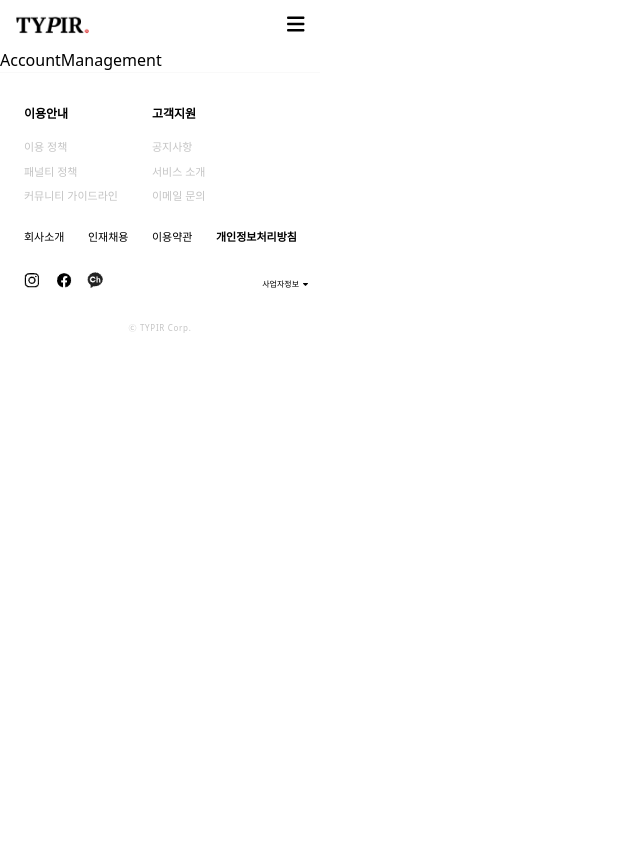
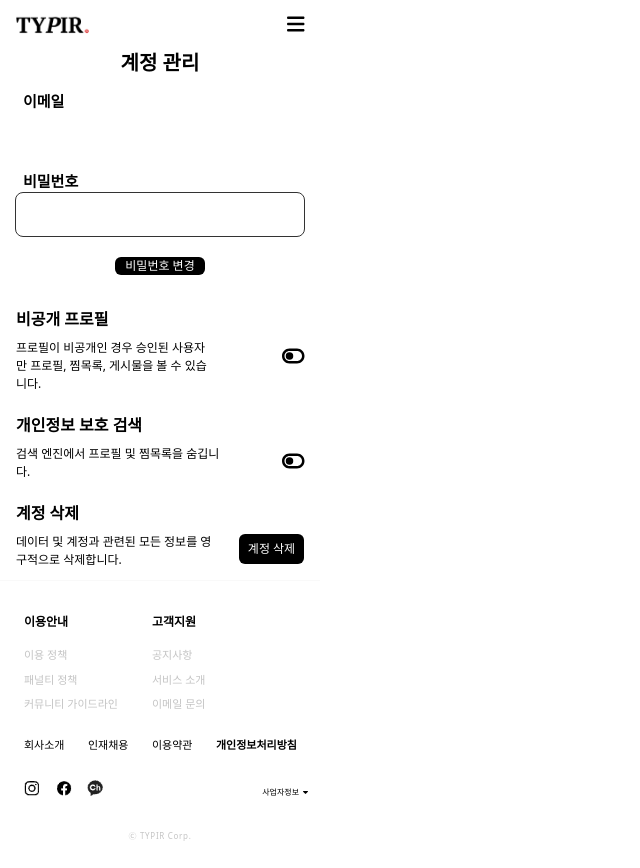
Before and after one commit to iamjinpark/TYPIR, a React (Vite) app: page /mypage/account in a window 1280 px wide. Shown: the whole page, without its empty margins (0-640 px from the left). Before the commit the page ends 800 px from the top, so only its background shows below. Built offline with nearby package versions, Linux system fonts and the light colour scheme; a web font is replaced by a local one.

Commit message:
🎨 [modify] AccountManagement 컴포넌트 UI 구현 #32

```diff
--- a/src/pages/AccountManagement/AccountManagement.jsx
+++ b/src/pages/AccountManagement/AccountManagement.jsx
@@ -1,4 +1,38 @@
+import CommonButton from '@/atoms/CommonButton/CommonButton';
+import CommonInput from '@/atoms/CommonInput/CommonInput';
+import TextContents from '@/atoms/TextContents/TextContents';
+import { FontAwesomeIcon } from '@fortawesome/react-fontawesome';
+import { faToggleOff, faToggleOn } from '@fortawesome/free-solid-svg-icons';
+
 function AccountManagement() {
-  return <div>AccountManagement</div>;
+  return (
+    <div className="w-[320px] h-[500px] bg-white flex flex-col items-center mb-8">
+      <TextContents text="계정 관리" fontWeight="font-bold" fontSize="text-[20px]" />
+      <CommonInput text="이메일" borderColor="border-transparent" />
+      <CommonInput text="비밀번호" borderColor="border-content" />
+      <CommonButton text="비밀번호 변경" width="w-[90px]" height="h-[33px]" margin="mt-5" />
+      <div className="w-[288px] flex items-center justify-between mt-8">
+        <div className="flex flex-col w-[200px] gap-2">
+          <TextContents text="비공개 프로필" fontWeight="font-bold" fontSize="text-[16px]" />
+          <TextContents text="프로필이 비공개인 경우 승인된 사용자만 프로필, 찜목록, 게시물을 볼 수 있습니다." />
+        </div>
+        <FontAwesomeIcon icon={faToggleOff} size="lg" className="mt-3" />
+      </div>
+      <div className="w-[288px] flex items-center justify-between mt-5">
+        <div className="flex flex-col w-[210px] gap-2">
+          <TextContents text="개인정보 보호 검색" fontWeight="font-bold" fontSize="text-[16px]" />
+          <TextContents text="검색 엔진에서 프로필 및 찜목록을 숨깁니다." />
+        </div>
+        <FontAwesomeIcon icon={faToggleOff} size="lg" className="mt-7" />
+      </div>
+      <div className="w-[288px] flex items-center justify-between mt-5">
+        <div className="flex flex-col w-[200px] gap-2">
+          <TextContents text="계정 삭제" fontWeight="font-bold" fontSize="text-[16px]" />
+          <TextContents text="데이터 및 계정과 관련된 모든 정보를 영구적으로 삭제합니다." />
+        </div>
+        <CommonButton text="계정 삭제" width="w-[65px]" margin="mt-7" />
+      </div>
+    </div>
+  );
 }
 export default AccountManagement;
```
